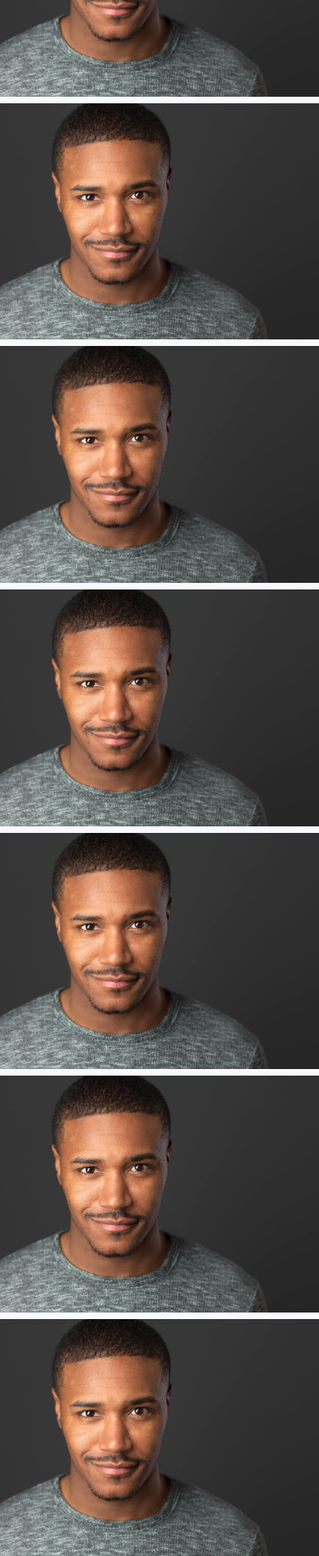
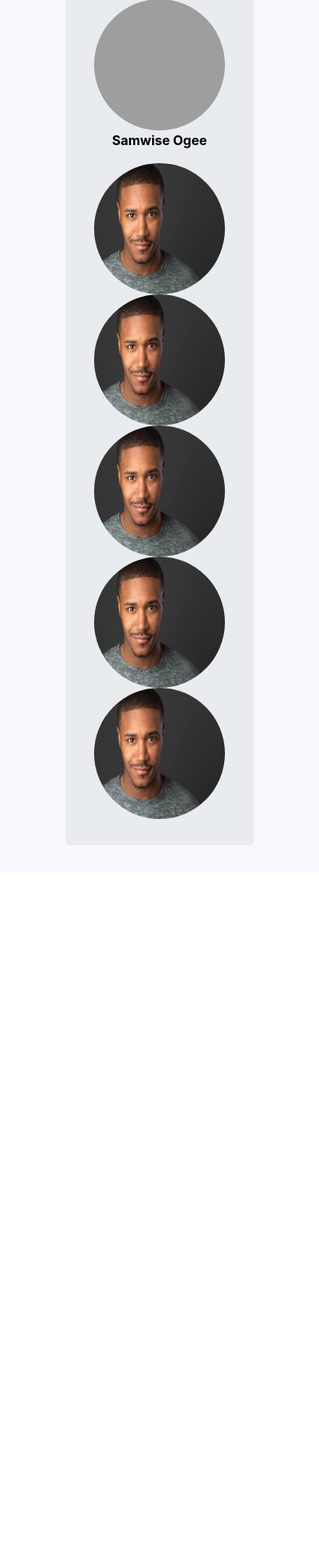
Before and after one commit to jrpresta/fantasy_football, a Flask app: page /home in a window 390 px wide, after a click that opens the changed part; the page is wider, and only the part inside the window is pictured. Shown: the part 1069-2967 px from the top of that part at 82% size. After the commit the page ends 2100 px from the top of that part, so only its background shows below. Run offline with Flask 2, Linux system fonts and the light colour scheme; some libraries are stand-ins or nearby versions; grey boxes are pictures that could not be loaded.

Commit message:
Home page and personal pages coming along

```diff
--- a/app/main.py
+++ b/app/main.py
@@ -18,6 +18,7 @@
     return render_template('home.html')
 
 
+# TODO: Maybe add login system
 # @application.route('/login')
 # def login():
 #     return render_template('login.html')
--- a/app/static/main.css
+++ b/app/static/main.css
@@ -1,5 +1,5 @@
 body {
-  padding: 0;
+  padding-top: 100px;
   margin: 0;
   background: #F8F8FF;
 }
@@ -23,7 +23,7 @@
 }
 
 /*--- background image ---*/
-.header {
+header {
   background-image: url('background.jpg');
   background-size: cover;
   background-position: center;
@@ -192,9 +192,11 @@
 /*--- image grid ---*/
 /* Create four equal columns that sits next to each other */
 .column {
-  flex: 25%;
-  max-width: 5%;
-  padding: 0 4px;
+  position: absolute
+  flex: 1%;
+  top: 10px;
+  max-width: 25%;
+  padding: 0 50px;
 }
 
 .column img {
@@ -202,6 +204,7 @@
   vertical-align: middle;
   width: 100%;
 }
+
 
 /* Responsive layout - makes a two column-layout instead of four columns */
 @media screen and (max-width: 800px) {
@@ -218,3 +221,71 @@
     max-width: 100%;
   }
 }
+
+
+/* CSS for expanding boxes */
+.columnBox {
+  float: left;
+  width: 33.33%;
+  padding: 50px;
+  text-align: center;
+  font-size: 25px;
+  cursor: pointer;
+  color: white;
+}
+
+.containerTab {
+  padding: 20px;
+  color: white;
+}
+
+/* Clear floats after the columns */
+.rowBox {
+  padding: 100px;
+  margin: 100px;
+}
+
+.rowBox:after {
+  content: "";
+  display: table;
+  clear: both;
+}
+
+/* Closable button inside the image */
+.closebtn {
+  float: right;
+  color: white;
+  font-size: 35px;
+  cursor: pointer;
+}
+
+
+.img-container {
+  margin: 1em 5em;
+}
+
+.img-container jumbotron{
+  padding: 0 2em
+}
+
+.base-container{
+  margin: 100px;
+  padding: 100px;
+}
+
+.img-container img {
+  display: block;
+  border-radius: 100%;
+  width: 10em;
+  height: 10em;
+  object-fit: fill;
+  margin-left: auto;
+  margin-right: auto;
+}
+
+.img-container a {
+  color: black;
+  text-align: center;
+  font-weight: bold;
+  padding: 0.5em 0 0.5em 0;
+}
--- a/app/templates/base.html
+++ b/app/templates/base.html
@@ -13,7 +13,10 @@
     <link rel="stylesheet" type="text/css" href="{{ url_for('static',filename='main.css') }}">
 </head>
 
+
+<body>
     <!--NAV-BAR-->
+    <div class="container">
         <nav class="navbar fixed-top navbar-expand-md">
             <a class="navbar-brand" href="#">
                 <img src="../static/styles/tito2.png" width="50" height="50">
@@ -40,12 +43,12 @@
                             <a class="dropdown-item" href="#">Bill</a>
                             <a class="dropdown-item" href="#">Christian</a>
                             <a class="dropdown-item" href="#">Clayton</a>
-                    <a class="dropdown-item" href="#">Frankie</a>
                             <a class="dropdown-item" href="#">Jacob</a>
                             <a class="dropdown-item" href="#">James</a>
                             <a class="dropdown-item" href="#">Jarod</a>
                             <a class="dropdown-item" href="/teams/jon_ross">Jon-Ross</a>
                             <a class="dropdown-item" href="#">Tyler SDSU</a>
+                            <a class="dropdown-item" href="#">Sam</a>
                         </div>
                     </li>
                     <li class="nav-item">
@@ -54,14 +57,14 @@
                 </ul>
             </div>
         </nav>
+    </div>
+</body>
 
 <header class="page-header header container-fluid"></header>
 
-<body>
 <script src="https://code.jquery.com/jquery-3.3.1.slim.min.js" integrity="sha384-q8i/X+965DzO0rT7abK41JStQIAqVgRVzpbzo5smXKp4YfRvH+8abtTE1Pi6jizo" crossorigin="anonymous"></script>
 <script src="https://cdnjs.cloudflare.com/ajax/libs/popper.js/1.14.7/umd/popper.min.js" integrity="sha384-UO2eT0CpHqdSJQ6hJty5KVphtPhzWj9WO1clHTMGa3JDZwrnQq4sF86dIHNDz0W1" crossorigin="anonymous"></script>
 <script src="https://stackpath.bootstrapcdn.com/bootstrap/4.3.1/js/bootstrap.min.js" integrity="sha384-JjSmVgyd0p3pXB1rRibZUAYoIIy6OrQ6VrjIEaFf/nJGzIxFDsf4x0xIM+B07jRM" crossorigin="anonymous"></script>
-</body>
 
 <!--<div class="description">-->
     <!--<h1>Welcome To The League Website, Chumps</h1>-->
--- a/app/templates/home.html
+++ b/app/templates/home.html
@@ -1,25 +1,57 @@
 <!DOCTYPE html>
 {% include 'base.html' %}
 
-<div class="row">
-    <div class="column">
-        <img src="/static/headshots/hs1.jpg" class="img-circle">
-        <img src="/static/headshots/hs1.jpg" class="img-circle">
-    </div>
-    <div class="column">
-        <img src="/static/headshots/hs1.jpg">
-        <img src="/static/headshots/hs1.jpg">
-    </div>
-    <div class="column">
-        <img src="/static/headshots/hs1.jpg">
-        <img src="/static/headshots/hs1.jpg">
-    </div>
-    <div class="column">
-        <img src="/static/headshots/hs1.jpg">
-        <img src="/static/headshots/hs1.jpg">
-    </div>
-    <div class="column">
-        <img src="/static/headshots/hs1.jpg">
-        <img src="/static/headshots/hs1.jpg">
+<div class="img-container">
+    <div class="jumbotron ">
+        <h1> League Champion</h1>
+        <img src="static/headshots/hs1.jpg">
+
+        <h1> Peasants </h1>
+        <div class="row">
+            <div class="col-lg-4 col-sm-6 col-md-4">
+                <a href="#">
+                    <img class="thumbnail img-responsive" src="static/headshots/alex.png" href="#">
+                    <p>Alex Kawahara</p>
+                </a>
+                <!--<a href="#">Alex Kawahara</a>-->
+            </div>
+            <div class="col-lg-4 col-sm-6 col-md-4">
+                <a href="#">
+                    <img class="thumbnail img-responsive" src="static/headshots/tyler.png">
+                    <p>Tyler SDSU</p>
+                </a>
+                <!--<a href="#">Tyler SDSU</a>-->
+            </div>
+            <div class="col-lg-4 col-sm-6 col-md-4">
+                <a href="#">
+                    <img class="thumbnail img-responsive" src="static/headshots/jonross.png">
+                    <p>Jon-Ross Presta</p>
+                </a>
+                <!--<a href="#">Jon-Ross Presta</a>-->
+            </div>
+            <div class="col-lg-4 col-sm-6 col-md-4">
+                <a href="#">
+                    <img class="thumbnail img-responsive" src="static/headshots/sam.png">
+                    <p>Samwise Ogee</p>
+                </a>
+                <!--<a href="#">Samwise Ogee</a>-->
+            </div>
+            <div class="col-lg-4 col-sm-6 col-md-4">
+                <img class="thumbnail img-responsive" src="static/headshots/hs1.jpg">
+            </div>
+            <div class="col-lg-4 col-sm-6 col-md-4">
+                <img class="thumbnail img-responsive" src="static/headshots/hs1.jpg">
+            </div>
+                    <div class="col-lg-4 col-sm-6 col-md-4">
+                <img class="thumbnail img-responsive" src="static/headshots/hs1.jpg">
+            </div>
+            <div class="col-lg-4 col-sm-6 col-md-4">
+                <img class="thumbnail img-responsive" src="static/headshots/hs1.jpg">
+            </div>
+            <div class="col-lg-4 col-sm-6 col-md-4">
+                <img class="thumbnail img-responsive" src="static/headshots/hs1.jpg">
+            </div>
+
+        </div>
     </div>
 </div>
```
Also changed, not shown: app/static/main.js (+11 -0 lines), app/templates/teams/jon_ross.html (+68 -31 lines). Lines whose indentation alone changed are shown as unchanged.
